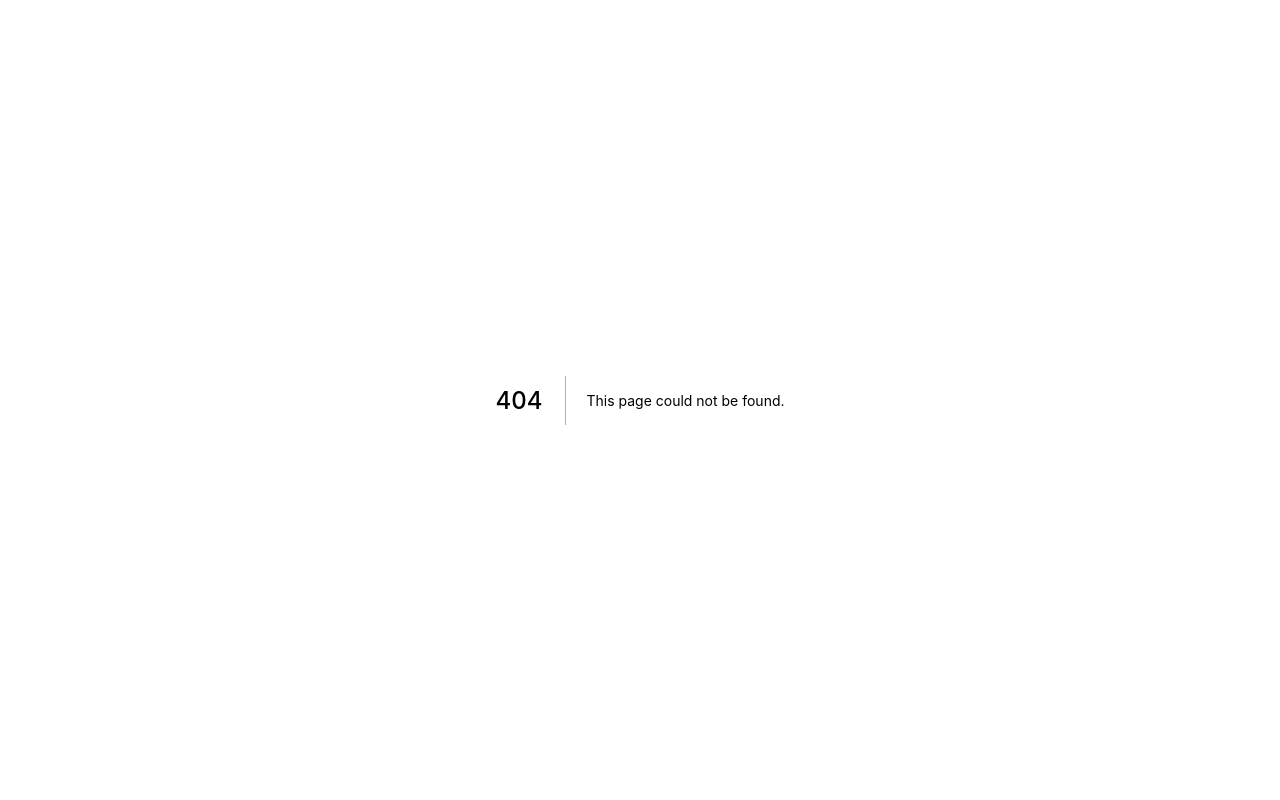
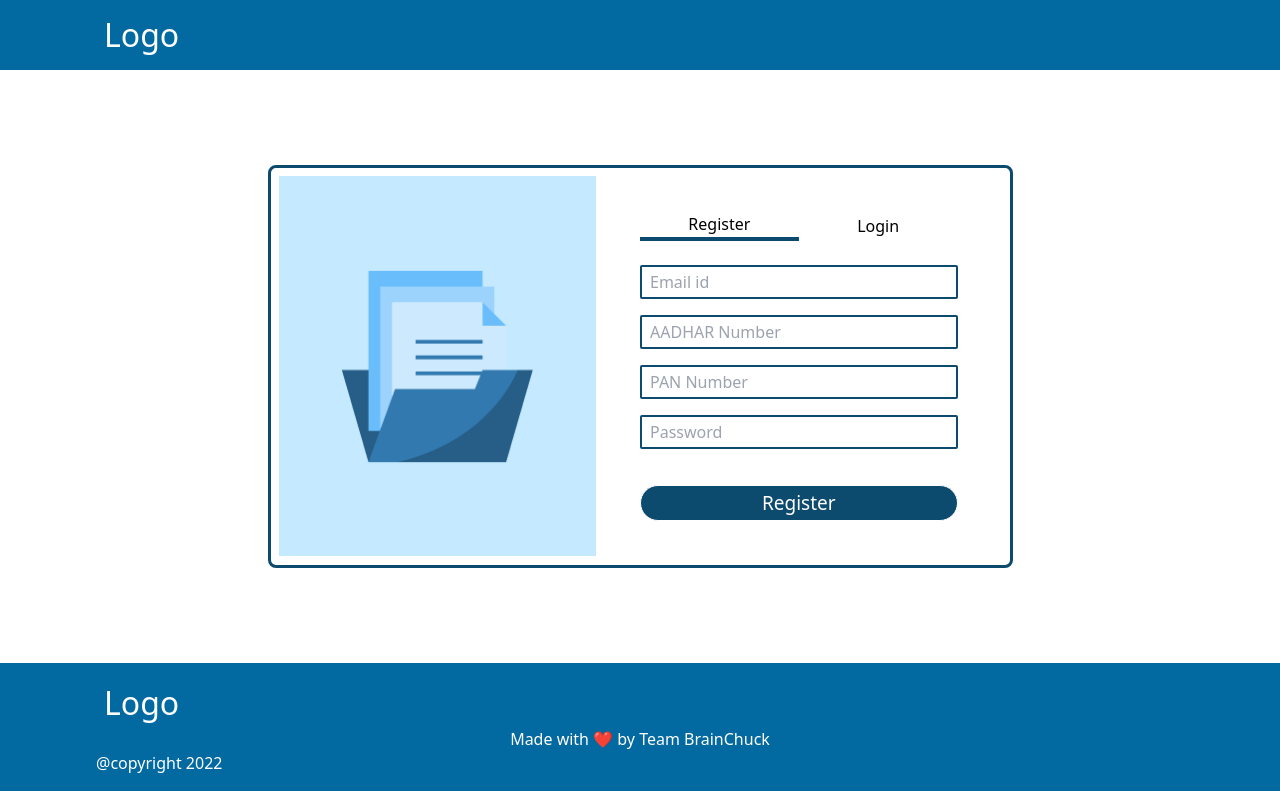
Before and after one commit to CodeBreakersGCEK/one-point-verification, a Next.js app: page /auth in a window 1280 px wide. Before the commit this address had no page. Built offline with nearby package versions, Linux system fonts and the light colour scheme.

Commit message:
authentication page

```diff
--- /dev/null
+++ b/src/components/Form.tsx
@@ -0,0 +1,131 @@
+import Image from "next/image";
+import React, { useState } from "react";
+
+const initialState = {
+  email: "",
+  adharno: "",
+  panno: "",
+  password: "",
+  type: "",
+  id: "",
+};
+const Form = () => {
+  const [isSignIn, setIsSignIn] = useState(false);
+
+  const [userData, setUserData] = useState(initialState);
+
+  const SubmitForm = (e: any) => {
+    e.preventDefault();
+    setUserData(userData);
+
+    setUserData(initialState);
+  };
+
+  return (
+    <div className="w-auto h-auto  rounded-lg p-2 flex border-[3px] border-[#0C4A6E] ">
+      <div className="flex-1 bg-[#C5EAFF] w-96 h-[380px] flex items-center justify-center  ">
+        <Image src="/images/login.png" alt="login" width={196} height={195} />
+      </div>
+
+      <form
+        className="flex flex-col flex-1 px-11 py-9 gap-4"
+        onSubmit={SubmitForm}
+      >
+        <div className="flex items-center justify-between mb-2">
+          <h4
+            className={`text-center flex-1 cursor-pointer ${
+              !isSignIn && "border-b-4"
+            } pb-[1px] border-[#0C4A6E]`}
+            onClick={() => {
+              setIsSignIn(false);
+              setUserData(initialState);
+            }}
+          >
+            Register
+          </h4>
+          <h4
+            className={`text-center flex-1 cursor-pointer ${
+              isSignIn && "border-b-4"
+            } pb-[1px] border-[#0C4A6E]`}
+            onClick={() => {
+              setIsSignIn(true);
+              setUserData(initialState);
+            }}
+          >
+            Login
+          </h4>
+        </div>
+        {isSignIn && (
+          <>
+            <select
+              className="border-2 outline-none border-[#0C4A6E] rounded-sm px-2  py-[3px]  "
+              value={userData.type}
+              onChange={(e) =>
+                setUserData({ ...userData, type: e.target.value })
+              }
+            >
+              <option>AICTE</option>
+              <option>Staff authority</option>
+              <option>Institute</option>
+              <option>Staff</option>
+              <option>Student</option>
+            </select>
+            <input
+              className="border-2 border-[#0C4A6E] outline-none rounded-sm px-2 py-[3px]"
+              value={userData.id}
+              type="text"
+              placeholder="Unique Id"
+              onChange={(e) => setUserData({ ...userData, id: e.target.value })}
+            />
+          </>
+        )}
+        {!isSignIn && (
+          <>
+            <input
+              className="border-2 border-[#0C4A6E] outline-none rounded-sm  px-2 py-[3px] "
+              type="email"
+              value={userData.email}
+              placeholder="Email id"
+              onChange={(e) =>
+                setUserData({ ...userData, email: e.target.value })
+              }
+            />
+            <input
+              className="border-2 border-[#0C4A6E] outline-none rounded-sm  px-2 py-[3px] "
+              value={userData.adharno}
+              type="number"
+              placeholder="AADHAR Number"
+              onChange={(e) =>
+                setUserData({ ...userData, adharno: e.target.value })
+              }
+            />
+            <input
+              className="border-2 border-[#0C4A6E] outline-none rounded-sm  px-2 py-[3px] "
+              value={userData.panno}
+              type="text"
+              placeholder="PAN Number"
+              onChange={(e) =>
+                setUserData({ ...userData, panno: e.target.value })
+              }
+            />
+          </>
+        )}
+
+        <input
+          className="border-2 border-[#0C4A6E] outline-none rounded-sm  px-2 py-[3px] "
+          value={userData.password}
+          type="password"
+          placeholder="Password"
+          onChange={(e) =>
+            setUserData({ ...userData, password: e.target.value })
+          }
+        />
+        <button className=" text-center bg-sky-900 text-white text-[19px] font-normal  leading-6 rounded-3xl px-[30px] py-[5px] mt-5 scale-100 hover:scale-105 transition-transform  border-[1px] border-white   duration-300 ease-linear ">
+          {isSignIn ? "Login" : "Register"}
+        </button>
+      </form>
+    </div>
+  );
+};
+
+export default Form;
--- a/src/components/Layout.tsx
+++ b/src/components/Layout.tsx
@@ -1,28 +1,23 @@
-import Head from 'next/head'
-import React from 'react'
-import Footer from './Footer'
-import Navbar from './Navbar'
+import Head from "next/head";
+import React from "react";
+import Footer from "./Footer";
+import Navbar from "./Navbar";
 
-const Layout = ({title,children}:any) => {
+const Layout = ({ title, children, type }: any) => {
   return (
-    <div>
-        <div>
-        <Head>
+    <div className="h-screen">
+      <Head>
         <title>{title}</title>
       </Head>
       <nav>
-      <Navbar/>
+        <Navbar type={type} />
       </nav>
-      <main className='px-[6rem]' >
-        {children}
-      </main>
+      <main className="px-[6rem] ">{children}</main>
       <footer>
-        <Footer/>
+        <Footer />
       </footer>
-        </div>
+    </div>
+  );
+};
 
-    </div>
-  )
-}
-
-export default Layout
+export default Layout;
--- a/src/components/Navbar.tsx
+++ b/src/components/Navbar.tsx
@@ -1,17 +1,22 @@
 import React from 'react'
-
-const Navbar = () => {
+import Link from 'next/link'
+const Navbar = ({type}:any) => {
   return (
     <nav className='w-full bg-sky-700 h-[70px] px-[6rem] py-2  ' >
         <div  className=' h-full flex text-white  flex-row justify-between items-center' >
-               <h1 className='text-[2rem] text-center mx-2' >Logo</h1>
+               <h1 className='text-[2rem] text-center mx-2' > <Link href='/'>Logo</Link> </h1>
                <div className='flex items-center justify-between'>
-               <button className='mx-2  bg-transparent text-white text-[19px] font-normal  leading-6 rounded-3xl px-[35px] py-[6px] scale-100 hover:scale-105 transition-transform  border-[1px] border-white   duration-300 ease-linear ' >
+                {
+                  type=='home' && (<>
+                      <button className='mx-2  bg-transparent text-white text-[19px] font-normal  leading-6 rounded-3xl px-[35px] py-[6px] scale-100 hover:scale-105 transition-transform  border-[1px] border-white   duration-300 ease-linear ' >
                   Verify
                 </button>
                 <button className='mx-2 border-white bg-[#83D3FF] text-[#0C4A6E] text-[19px] font-normal leading-6 rounded-3xl px-[35px] py-[6px] hover:scale-105 transition-transform   duration-300 ease-linear ' >
-                  Login
+                  <Link href='/auth'>Login</Link>
                 </button>
+
+                  </>)
+                }
 
                </div>
         </div>
--- /dev/null
+++ b/src/pages/auth.tsx
@@ -0,0 +1,15 @@
+import { Form } from "../components";
+import Layout from "@components/Layout";
+import React from "react";
+
+const Auth = () => {
+  return (
+    <Layout>
+      <div className="flex items-center justify-center my-[95px] ">
+        <Form />
+      </div>
+    </Layout>
+  );
+};
+
+export default Auth;
--- a/src/pages/index.tsx
+++ b/src/pages/index.tsx
@@ -8,7 +8,7 @@ const Home: NextPage = () => {
 
 
   return (
-    <Layout title='Home' >
+    <Layout title='Home' type='home' >
      <Hero/>
      <Actions/>
     </Layout>
--- a/tsconfig.json
+++ b/tsconfig.json
@@ -23,6 +23,6 @@
       "@utils/*": ["./src/utils/*"]
     }
   },
-  "include": ["next-env.d.ts", "**/*.ts", "**/*.tsx"],
+  "include": ["next-env.d.ts", "**/*.ts", "**/*.tsx", "src/components/index.js"],
   "exclude": ["node_modules"]
 }
```
Also changed, not shown: src/components/index.js (+6 -4 lines), public/images/login.png (added).
